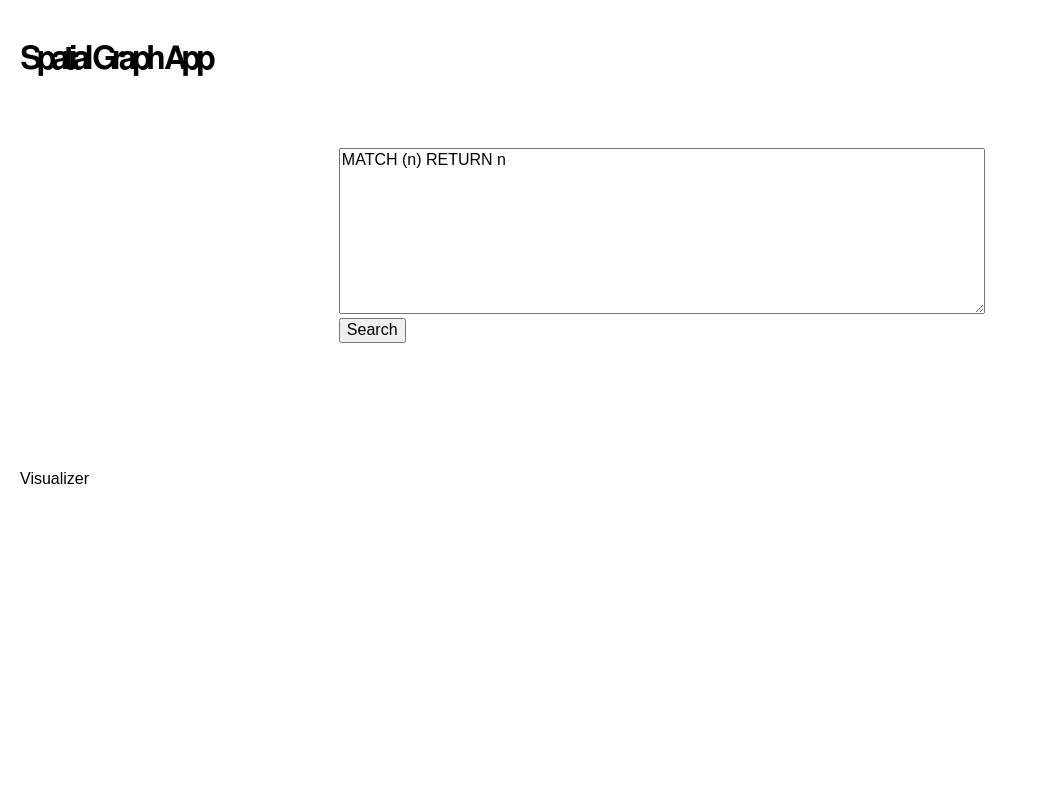
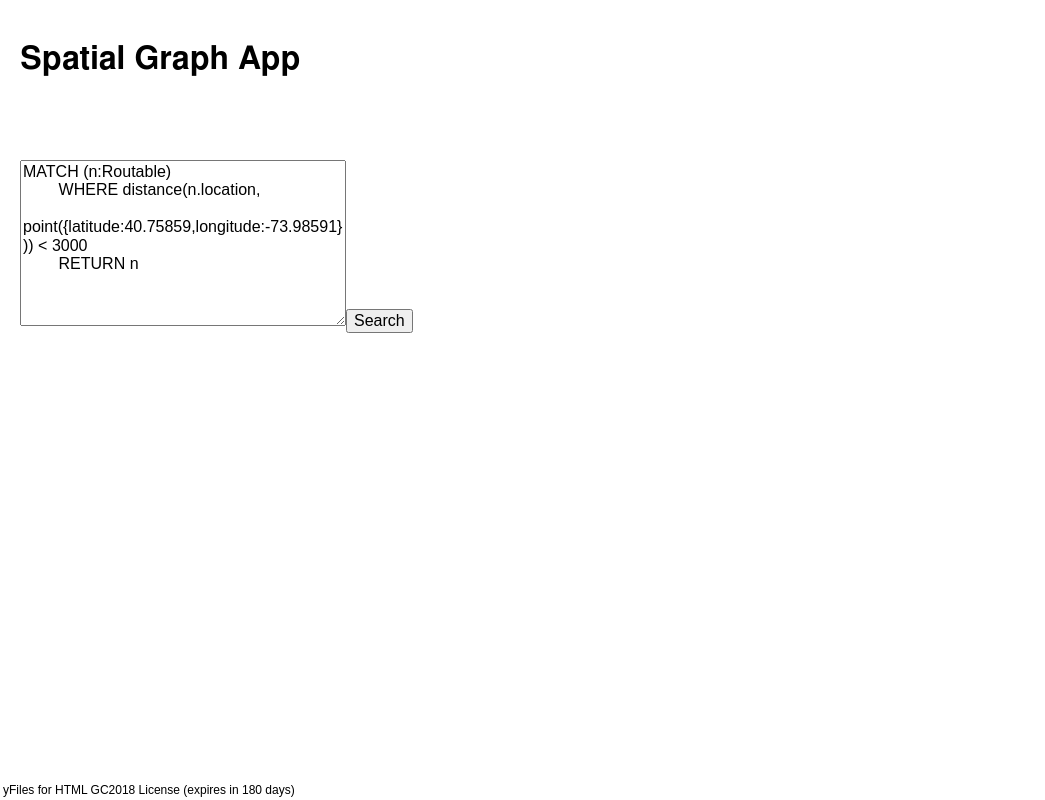
Before and after one commit to craigtaverner/spatial-graph-app, a React app: page / in a window 1280 px wide. Shown: the top 800 px of the page, without its empty margins (0-1045 px from the left). Built offline with nearby package versions, Linux system fonts and the light colour scheme.

Commit message:
adds code comments

```diff
--- a/src/components/App.js
+++ b/src/components/App.js
@@ -11,47 +11,50 @@ import '../index.css'
 
 export class App extends Component {
     state = {
-        query: 'MATCH (n) RETURN n',
+        query: `MATCH (n:Routable)
+        WHERE distance(n.location,
+        point({latitude:40.75859,longitude:-73.98591})) < 3000
+        RETURN n`,
         nodes: null,
         edges: null
     }
 
 
     submitQuery = async () => {
-        console.log('query', this.state.query);
         if(this.state.query && window.neo4jDesktopApi) {
-            this.setState({nodes: null, edges: null});
-            const context = await window.neo4jDesktopApi.getContext()
+
+            this.setState({nodes: null, edges: null}); // reset state to remove old query results
+            const context = await window.neo4jDesktopApi.getContext() // get Neoo4j from desktop app injection
             const project = context.projects.find((p) => p.name === "Project");
             const { graphs } = project;
             const config = graphs[0].connection.configuration.protocols.bolt;
+
             if(config.enabled) {
-                const connection = window.neo4j.v1.driver("bolt://"+config.host, window.neo4j.v1.auth.basic(config.username, config.password));
+                const connection = window.neo4j.v1.driver(
+                    "bolt://"+config.host,
+                    window.neo4j.v1.auth.basic(config.username, config.password) //  this window.Neo4j is the driver package included in public/index.html
+                );
+
                 var session = connection.session();
-                const result = await session.run(this.state.query)
-                console.log('results', result);
-                const nodes = result.records.map(record => record.get("n"));
+                const result = await session.run(this.state.query) // run query entered in GUI
+
+                const nodes = result.records.map(record => record.get("n")); // "n" hardcoded from default query `MATCH (n) RETURN n`
                 this.setState({nodes})
-                const nodeIds = nodes.map(node => node.identity);
+                const nodeIds = nodes.map(node => node.identity); // get native database ids from each node
+
                 const edgeResults = await session.run(
                     `MATCH (n)-[edge]->(m)
                     WHERE id(n) IN $nodeIds
                     AND id(m) IN $nodeIds
                     RETURN DISTINCT edge
-                    LIMIT 5000`, {nodeIds})
-                const edges = edgeResults.records.map(record => record.get("edge"));
+                    LIMIT 5000`, {nodeIds}) // find all edges between nodes using nodeId look ups, reurnt only unique edges and limiting to 5000
 
-                console.log("edges", edges)
+                const edges = edgeResults.records.map(record => record.get("edge")); // hardcoded edge from edgeResults query -[edge]-
+
                 this.setState({edges})
-
-                // conditional if this.state.query contains "nodes"
-                    // map to get node ids
-                    //
-                // conditional if this.state.query contains "edges"
             }
-            // call window.yfiles
-
         } else {
+            // if no query is entered in text field when submitted
             alert("Enter a cypher query in the search box")
         }
     }
@@ -65,23 +68,21 @@ export class App extends Component {
 
     render() {
         console.log('state res', this.state);
-        return <div className="pure-g">
+        return (
+            <div className="pure-g">
                 <h1>Spatial Graph App</h1>
 
                 <div className="pure-u-1-3">
                     <SearchBar submitQuery={this.submitQuery} onChange={this.hanldeQueryChange} query={this.state.query}/>
-                {/* <ApiVersion apiVersion={this.props.apiVersion}/> */}
-                {/* <Settings settings={this.props.context.global.settings} /> */}
                 </div>
                 <div className="pure-u-2-3">
-
                     <Visualizer edges={this.state.edges} nodes={this.state.nodes} />
                 </div>
             </div>
+        )
     }
 }
 
 export default connect(
     state => state
 )(App);
-// MATCH (m:Movie)-[r]-(p:Person) RETURN p,r,m
--- a/src/components/Visualizer/index.js
+++ b/src/components/Visualizer/index.js
@@ -16,7 +16,6 @@ class Visualizer extends React.Component {
         const myRef = this.myRef;
         this.graphComponent = new yfiles.view.GraphComponent(myRef);
         this.init();
-
     }
 
     init() {
@@ -44,7 +43,8 @@ class Visualizer extends React.Component {
             shape: 'rectangle'
         })
         graph.edgeDefaults.style = new yfiles.styles.PolylineEdgeStyle({
-            targetArrow: yfiles.styles.IArrow.DEFAULT
+            targetArrow: yfiles.styles.IArrow.DEFAULT,
+            stroke: 'black',
         })
 
 
@@ -57,6 +57,7 @@ class Visualizer extends React.Component {
         this.updateGraph(this.props.nodes, this.props.edges);
         console.log('did an update');
     }
+
     updateGraph(nodes, edges) {
         if (!nodes || !edges) {
             return
@@ -66,7 +67,7 @@ class Visualizer extends React.Component {
         // we set the default style for the nodes to use
         graphBuilder.graph.nodeDefaults.style = new yfiles.styles.ShapeNodeStyle({
             shape: "ellipse",
-            fill: "lightblue"
+            fill: "orange"
         })
 
         graphBuilder.locationXBinding = node => node.properties.location.x * 100000;
@@ -130,12 +131,11 @@ class Visualizer extends React.Component {
             div ref = {node => this.myRef = node}
             style = {
                 {
-                    height: "600px",
-                    width: "600px",
+                    height: "100vh",
+                    width: "100vw",
                 }
             } >
-            Visualizer <
-            /div>
+            </div>
         )
     }
 
--- a/src/index.css
+++ b/src/index.css
@@ -1,21 +1,22 @@
 #root {
     margin: 20px;
 }
-
-
-#search-box {
-    width: 80vv;
-    padding: 10vw;
-    flex-direction: 'column';
-    justify-content: 'space-between';
+h1{
+    letter-spacing: .02rem;
 }
-
 #search-bar {
-    width: 50vw;
+    width: 25vw;
     height: 20vh;
 }
 
+.pure-u-1-3{
+    position: absolute;
+    top: 20vh;
+    z-index: 1;
+}
 
-#search-button {
-    flex: 1;
+.pure-u-2-3{
+    position: absolute;
+    top: 0;
+    left: 0;
 }
```
Lines whose indentation alone changed are shown as unchanged.
